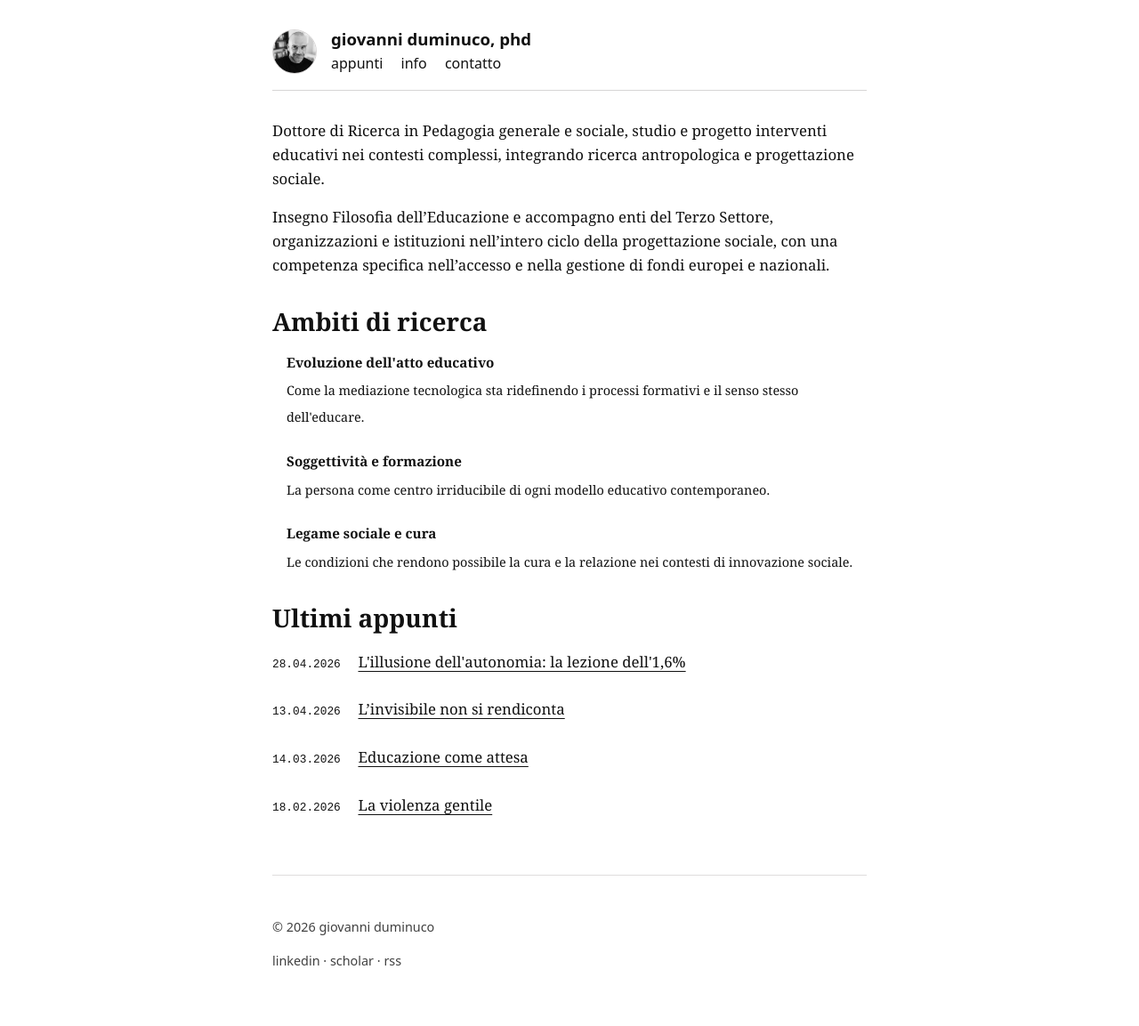
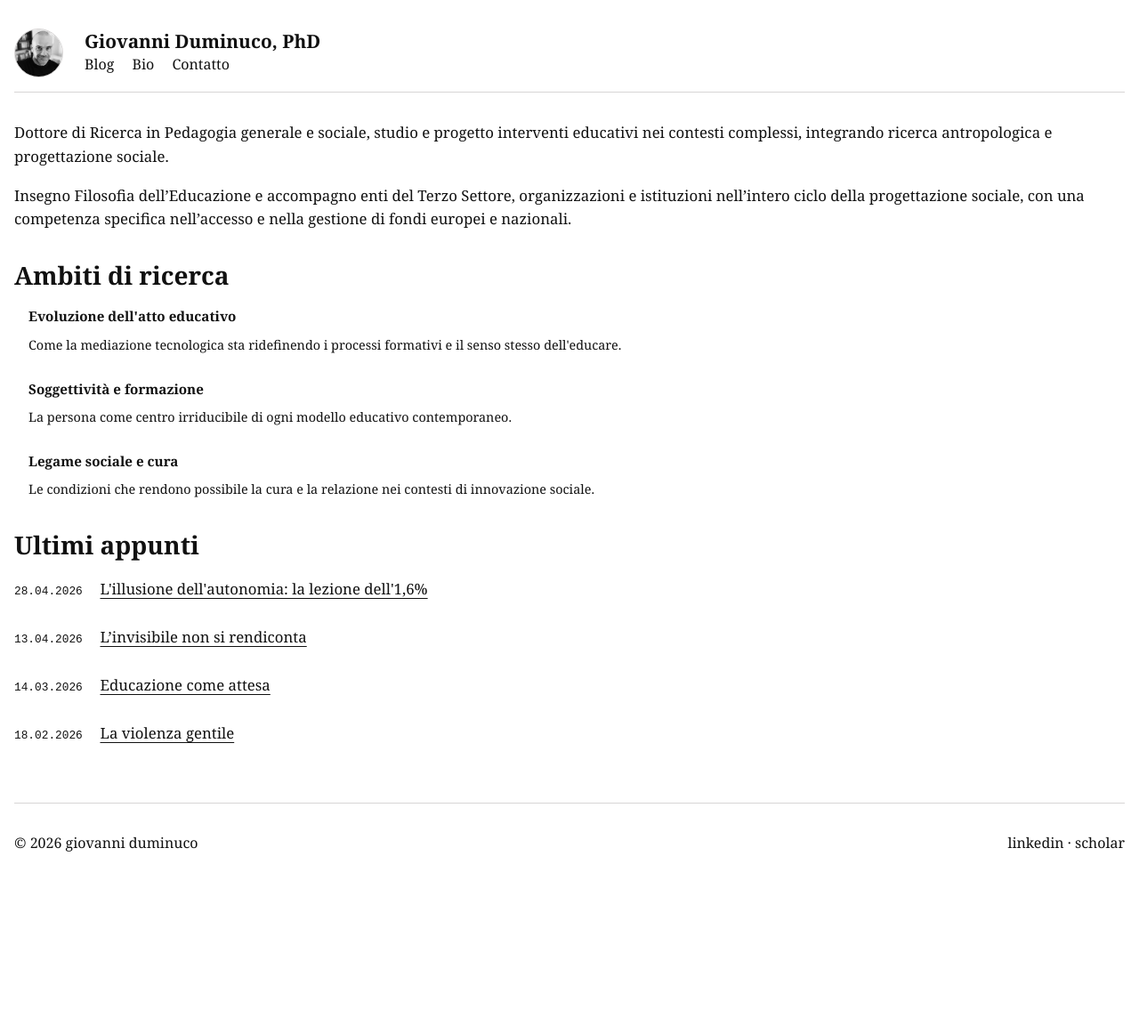
Before and after one commit to dumgio/dumgio.github.io, a Jekyll site: the page built from index.html, in a window 1280 px wide. Shown: the whole page at 89% size. Built offline with Jekyll 4.4.1, drawn with Linux system fonts in a browser that asks for light colours; some web fonts are replaced; after the commit the page ends 1008 px from its top, so only the background shows below that.

Commit message:
Update default.html

```diff
--- a/_layouts/default.html
+++ b/_layouts/default.html
@@ -8,32 +8,8 @@
 
     {% seo %}
 
-    <meta property="og:type" content="website">
-    <meta property="og:title" content="{% if page.url == "/" %}Giovanni Duminuco, PhD | Ricerca Pedagogica e Sociale{% else %}{{ page.title }} | Giovanni Duminuco, PhD{% endif %}">
-    <meta property="og:description" content="Ricerca pedagogica, filosofia dell'educazione e progettazione sociale.">
-    <meta property="og:image" content="https://giovanniduminuco.it/assets/img/og-default.png">
-    <meta property="og:image:width" content="1200">
-    <meta property="og:image:height" content="630">
-    <meta property="og:url" content="https://giovanniduminuco.it{{ page.url }}">
-    <meta name="twitter:card" content="summary_large_image">
-
-    <script type="application/ld+json">
-    {
-      "@context": "https://schema.org",
-      "@type": "Person",
-      "name": "Giovanni Duminuco",
-      "jobTitle": "PhD in Pedagogia",
-      "url": "https://giovanniduminuco.it",
-      "sameAs": [
-        "https://orcid.org/0009-0007-9687-4819",
-        "https://scholar.google.com/citations?user=lpBSylMAAAAJ&hl=it",
-        "https://www.linkedin.com/in/dumgio/"
-      ]
-    }
-    </script>
-
     <style>
-        /* Importazione Font Serif (Bespoke Serif come Dave Lee, o usiamo Georgia/Times come fallback) */
+        /* Importazione Font Serif di Dave Lee */
         @font-face {
             font-family: 'Bespoke Serif';
             src: url('https://static.mighil.com/fonts/BespokeSerif-Variable.woff2') format('woff2');
@@ -43,21 +19,17 @@
         }
 
         :root {
-            /* Palette Dave Lee */
             --bg-color: #FFFFFF;
             --text-color: #111;
-            /* Colore primario per i link (un blu scuro/violaceo molto retro) */
             --color-primary: #1a0dab;
             --spacing: 1rem;
-            --max-width: 700px; /* Leggermente più largo del tuo originale per favorire la lettura serif */
+            --max-width: 700px;
         }
 
-        /* Dark mode nativa basata sulle preferenze di sistema (come Dave Lee) */
         @media (prefers-color-scheme: dark) {
             :root {
                 --bg-color: #222;
                 --text-color: #fff;
-                /* Colore link dark (Giallo paglierino/wheat) */
                 --color-primary: wheat;
             }
         }
@@ -65,19 +37,18 @@
         * { box-sizing: border-box; }
 
         body {
-            max-width: var(--max-width);
+            max-width: var(--m-width);
             margin: 0 auto;
             padding: var(--spacing);
             background: var(--bg-color);
             color: var(--text-color);
-            /* Font di sistema per l'interfaccia */
-            font-family: system-ui, -apple-system, BlinkMacSystemFont, "Segoe UI", Roboto, sans-serif;
-            font-size: 1.165rem; /* Dimensione generosa Dave Lee */
+            /* Qui usiamo il font Serif per TUTTO il corpo, inclusi titolo e nav */
+            font-family: 'Bespoke Serif', Georgia, serif !important;
+            font-size: 1.165rem;
             line-height: 1.6;
             transition: background-color 0.3s ease, color 0.3s ease;
         }
 
-        /* Adattamento per mobile */
         @media screen and (max-width: 620px) {
             body {
                 font-size: 1.125rem !important;
@@ -85,43 +56,39 @@
             }
         }
 
-        img { display: block; max-width: 100%; height: auto; }
-
-        /* HEADER STILE DAVE LEE (Modificato per includere la foto) */
         header {
             border-bottom: 1px solid #96909061;
             display: flex;
-            align-items: center; /* Allinea foto e testo verticalmente */
+            align-items: center;
             padding: 1rem 0;
-            text-transform: lowercase; /* Navigazione in minuscolo */
         }
 
-        /* Foto Profilo adattata allo stile minimal */
         .profile-photo {
-            width: 50px; /* Più piccola per integrarsi nell'header lineare */
-            height: 50px;
+            width: 55px;
+            height: 55px;
             border-radius: 50%;
             object-fit: cover;
-            margin-right: var(--spacing);
+            margin-right: 1.5rem;
             border: 1px solid #96909061;
         }
 
         .title-group {
             display: flex;
             flex-direction: column;
-            flex-grow: 1;
         }
 
+        /* Titolo con lo stesso font del blog di Dave Lee */
         .title h1 {
-            font-size: 1.165rem; /* Stessa dimensione del corpo del testo */
+            font-size: 1.3rem;
             margin: 0;
             font-weight: 600;
+            font-family: 'Bespoke Serif', Georgia, serif !important;
         }
 
         header a { text-decoration: none; color: inherit; }
 
         nav {
-            margin-top: 0.25rem;
+            margin-top: 0.1rem;
             font-size: 1rem;
         }
 
@@ -129,15 +96,13 @@
             margin-right: var(--spacing);
             text-decoration: none;
             color: inherit;
+            font-family: 'Bespoke Serif', Georgia, serif !important;
         }
 
-        /* MAIN (Area Contenuto) - Qui applichiamo il font Serif */
         main {
             margin: 2rem 0 3rem 0;
-            font-family: 'Bespoke Serif', Georgia, Cambria, "Times New Roman", Times, serif !important;
         }
 
-        /* Sintassi Link Dave Lee (Sottolineatura sottile fissa, cambio colore on hover) */
         a {
             color: currentColor;
             text-decoration-color: currentColor;
@@ -158,73 +123,15 @@
             margin-bottom: 1rem;
         }
 
-        /* Liste Post (come usate da Dave Lee per "Recent Writing") */
-        ul.blog-posts {
-            list-style-type: none;
-            padding: unset;
-            margin: 2rem 0;
-        }
-
-        ul.blog-posts li {
-            display: flex;
-            flex-direction: row;
-            align-items: baseline;
-            gap: calc(var(--spacing) / 2);
-            margin-bottom: calc(var(--spacing) / 2);
-        }
-
-        ul.blog-posts li span {
-            min-width: 8ch; /* Spazio fisso per la data */
-            font-family: system-ui, sans-serif; /* Data in Sans-serif */
-        }
-
-        time {
-            opacity: 0.75;
-            font-style: normal;
-            font-size: 90%;
-        }
-
-        /* Orizzontal Rule minimale */
-        hr {
-            border: none;
-            border-top: 1px solid #96909061;
-            margin: 2rem 0;
-        }
-
-        /* Blockquote stilizzato Dave Lee */
-        blockquote {
-            position: relative;
-            border-left: 4px solid #888;
-            padding: 1.5rem 1.75rem;
-            margin: 1.5rem 0;
-            color: #444;
-            background: #f9f9f9;
-            overflow: hidden;
-        }
-
-        @media (prefers-color-scheme: dark) {
-            blockquote {
-                background: #333;
-                color: #ccc;
-                border-left-color: #555;
-            }
-        }
-
-        /* FOOTER STILE DAVE LEE */
         footer {
             margin-top: 4rem;
             padding: 2rem 0;
-            font-size: 0.9rem;
-            color: var(--text-color);
-            opacity: 0.8;
-            text-align: left;
+            font-size: 1rem;
+            border-top: 1px solid #96909061;
             text-transform: lowercase;
-            border-top: 1px solid #96909061;
         }
 
         footer a { text-decoration: none; color: inherit; }
-        footer a:hover { text-decoration: underline; color: var(--color-primary); }
-
     </style>
 </head>
 <body class="home">
@@ -238,8 +145,8 @@
             </a>
 
             <nav>
-                <a href="/blog">Appunti</a>
-                <a href="/info">Info</a>
+                <a href="/blog">Blog</a>
+                <a href="/info">Bio</a>
                 <a href="mailto:giovanni.duminuco@gmail.com">Contatto</a>
             </nav>
         </div>
@@ -250,12 +157,11 @@
     </main>
 
     <footer>
-        <p>&copy; {{ "now" | date: "%Y" }} Giovanni Duminuco</p>
-        <p>
+        <span>&copy; {{ "now" | date: "%Y" }} Giovanni Duminuco</span>
+        <span style="float: right;">
             <a href="https://www.linkedin.com/in/dumgio/" target="_blank">LinkedIn</a> &middot;
-            <a href="https://scholar.google.com/citations?user=lpBSylMAAAAJ&hl=it" target="_blank">Scholar</a> &middot;
-            <a href="/feed.xml">RSS</a>
-        </p>
+            <a href="https://scholar.google.com/citations?user=lpBSylMAAAAJ&hl=it" target="_blank">Scholar</a>
+        </span>
     </footer>
 
 </body>
```
